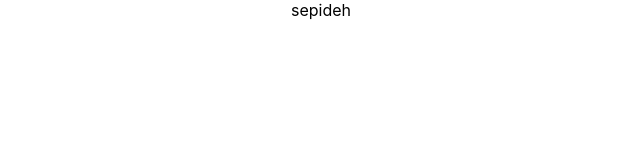
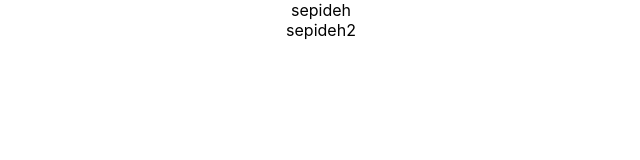
Before and after one commit to sepidehsadat/ListOfPeople, a React (Create React App) app: page / in a window 1280 px wide. Shown: the top 160 px of the page, without its empty margins (319-959 px from the left). Built offline with nearby package versions, Linux system fonts and the light colour scheme.

Commit message:
Create List

```diff
--- a/src/App.tsx
+++ b/src/App.tsx
@@ -1,16 +1,11 @@
 import React, { useState } from "react";
 import "./App.css";
-import List from "./components/List";
+import PeaplePage from "./page/PeaplePage";
 
 function App() {
-  const [peoples, setPeoples] = useState<
-    { fullName: string; age: number; img: string; bio?: string }[]
-  >([{ fullName: "sepideh", age: 27, img: "test", bio: "test" }]);
   return (
     <div className="App">
-      {peoples.map((p) => (
-        <>{p.fullName}</>
-      ))}
+      <PeaplePage/>
     </div>
   );
 }
--- a/src/components/List.tsx
+++ b/src/components/List.tsx
@@ -1,7 +1,23 @@
-import React from 'react'
+import React, { FC } from "react";
 
-export default function List() {
+interface IPeople {
+  id: number;
+  fullName: string;
+  img: string;
+  bio?: string;
+}
+interface IProps {
+  peoples: IPeople[];
+}
+const List: FC<IProps> = ({ peoples }) => {
   return (
-    <div>List</div>
-  )
-}
+    <div>
+      {peoples.map((people) => (
+        <>
+          <div>{people.fullName}</div>
+        </>
+      ))}
+    </div>
+  );
+};
+export default List;
--- /dev/null
+++ b/src/page/PeaplePage.css
@@ -0,0 +1,3 @@
+.peaple-page{
+
+}
--- /dev/null
+++ b/src/page/PeaplePage.tsx
@@ -0,0 +1,23 @@
+import React, { useState } from "react";
+import Style from "./PeaplePage";
+import List from "../components/List";
+
+interface Istate {
+  id: number;
+  fullName: string;
+  age: number;
+  img: string;
+  bio?: string;
+}
+
+export default function PeaplePage() {
+  const [peoples, setPeoples] = useState<Istate[]>([
+    { id: 1, fullName: "sepideh", age: 27, img: "test", bio: "test" },
+    { id: 2, fullName: "sepideh2", age: 27, img: "test", bio: "test" },
+  ]);
+  return (
+    <div className="">
+      <List peoples={peoples} />
+    </div>
+  );
+}
```
